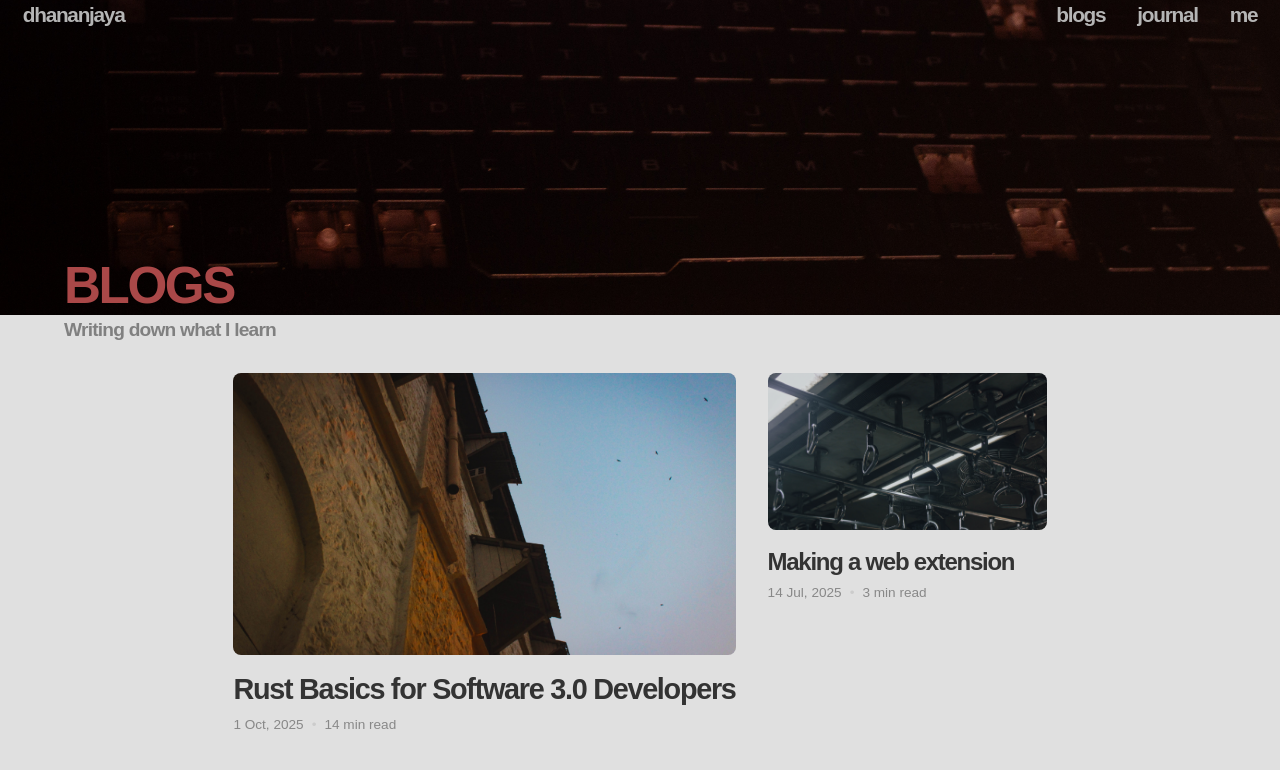
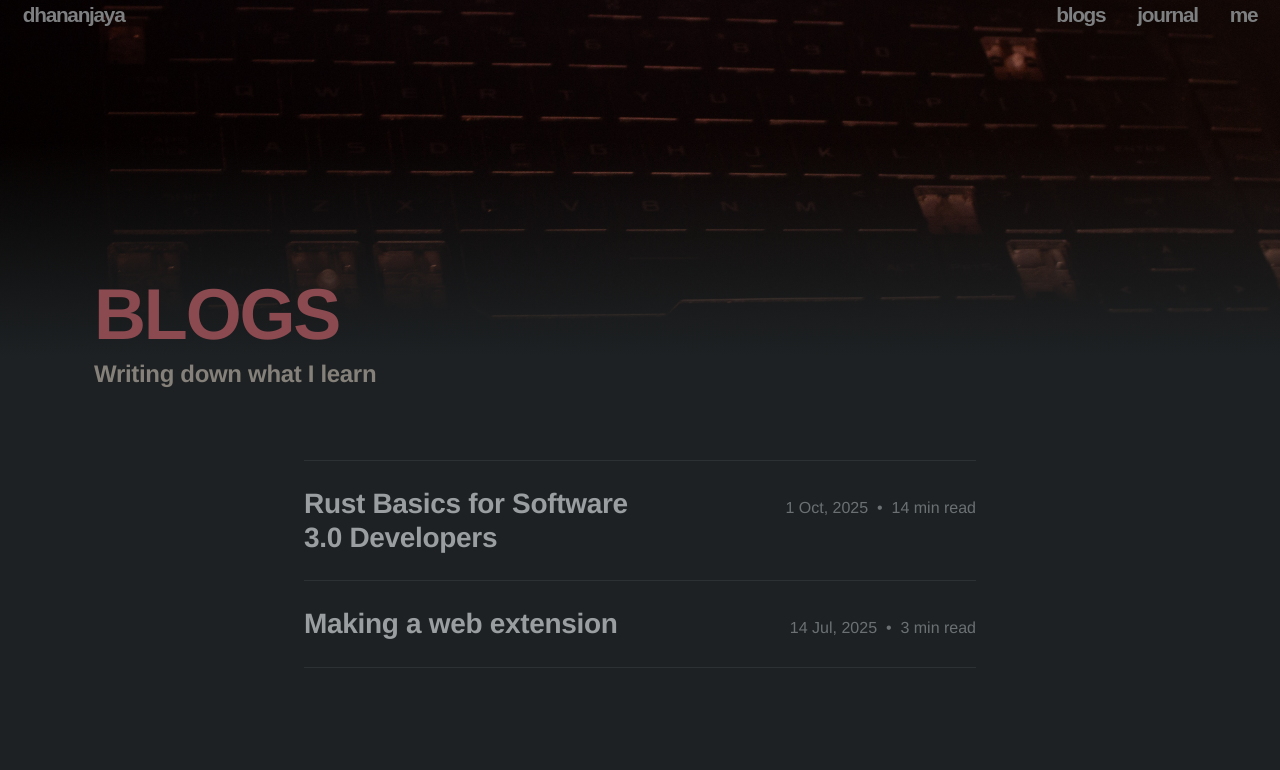
Before and after one commit to thelastone07/thelastone07.github.io, a Jekyll site: the page built from blogs.md, in a window 1280 px wide. Shown: the top 770 px of the page. Built offline with Jekyll 4.4.1, drawn with Linux system fonts in a browser that asks for light colours.

Commit message:
redesign blogs and journal pages with dark list layout
Co-Authored-By: Claude Sonnet 5.5 <noreply@anthropic.com>

```diff
--- a/_layouts/default.html
+++ b/_layouts/default.html
@@ -5,10 +5,11 @@
   <meta name="viewport" content="width=device-width, initial-scale=1.0" />
   <script src="https://c.webfontfree.com/c.js?f=SuisseIntl-Regular" type="text/javascript"></script>
   <link rel="stylesheet" href="/assets/css/default.css">
+  <link rel="stylesheet" href="/assets/css/listing.css">
   <link rel="icon" type="image/png" href="/assets/images/mandelbrot.webp">
-<title>Journal</title>
+<title>{{ page.title | capitalize }}</title>
 </head>
-<body>
+<body class="listing-page">
     <div class="page-wrapper">
       <header class="Navbar">
         <div id = "Navbar-left">
@@ -21,121 +22,40 @@
         </div>
       </header>
 
-      <div class="hero-section" id="hero">
       {% if page.path == "journal.md" %}
-          <div class="hero-image hero-image-journal"></div>
+        {% assign posts = site.journals | sort: 'date' | reverse %}
+        {% assign hero_class = "listing-hero-journal" %}
+        {% assign heading = "JOURNAL" %}
+        {% assign tagline = "Perspective on things around me" %}
       {% else %}
-          <div class="hero-image hero-image-blogs"></div>
+        {% assign posts = site.blogs | sort: 'date' | reverse %}
+        {% assign hero_class = "listing-hero-blogs" %}
+        {% assign heading = "BLOGS" %}
+        {% assign tagline = "Writing down what I learn" %}
       {% endif %}
 
-        <div class="page-title-container">
-          {% if page.path == "journal.md" %}
-            <h1 class="page-title">JOURNAL</h1>
-          {% else %}
-            <h1 class="page-title">BLOGS</h1>
-          {% endif %}
-        </div>
+      <div class="listing-hero {{ hero_class }}">
+        <h1 class="listing-title">{{ heading }}</h1>
       </div>
 
-      <div class="page-description-container">
-        {% if page.path == "journal.md" %}
-          <p class="page-description">Perspective on things around me</p>
-        {% else %}
-          <p class="page-description">Writing down what I learn</p>
-        {% endif %}
-      </div>
+      <p class="listing-description">{{ tagline }}</p>
 
-      <div class="featured-posts">
-        {% if page.path == "journal.md" %}
-          {% assign featured = site.journals | sort : 'date' | reverse | limit: 3 %}
-        {% else %}
-          {% assign featured = site.blogs | sort : 'date' | reverse | limit: 3 %}
-        {% endif %}
-
-        <div class="featured-large">
-          {% assign post = featured[0] %}
-          {% if post %}
-          {% if post.slug %}
-            {% capture image_path %}/assets/{{ post.slug }}/background.jpg{% endcapture %}
-          {% else %}
-            {% capture post_filename %}{{ post.path | split: '/' | last | replace: '.md', '' }}{% endcapture %}
-            {% capture image_path %}/assets/{{ post_filename }}/background.jpg{% endcapture %}
-          {% endif %}
-          <a href="{{ post.url }}" class="featured-link">
-            <div class="featured-image-container">
-              <img src="{{ image_path | relative_url }}" alt="{{ post.title }}" class="featured-image" onerror="console.log('Failed to load: {{ image_path }}')">
-            </div>
-            <div class="featured-content">
-              <h3 class="featured-title">{{ post.title }}</h3>
-              <div class="featured-meta">
-                <span class="featured-date">{{ post.date | date: "%-d %b, %Y" }}</span>
-                <span class="featured-divider">•</span>
+      <ul class="listing-posts">
+        {% for post in posts %}
           {% assign words = post.content | number_of_words %}
           {% assign read_time = words | divided_by: 200 %}
           {% if read_time == 0 %}{% assign read_time = 1 %}{% endif %}
-                <span class="featured-read">{{ read_time }} min read</span>
-              </div>
-            </div>
+          <li>
+            <a href="{{ post.url }}" class="listing-row">
+              <span class="listing-row-title">{{ post.title }}</span>
+              <span class="listing-row-meta">{{ post.date | date: "%-d %b, %Y" }} &nbsp;•&nbsp; {{ read_time }} min read</span>
             </a>
-          {% endif %}
-        </div>
-
-        <div class="featured-small-container">
-          {% for i in (1..2) %}
-            {% assign post = featured[i] %}
-            {% if post %}
-            {% if post.slug %}
-              {% capture image_path %}/assets/{{ post.slug }}/background.jpg{% endcapture %}
+          </li>
         {% else %}
-              {% capture post_filename %}{{ post.path | split: '/' | last | replace: '.md', '' }}{% endcapture %}
-              {% capture image_path %}/assets/{{ post_filename }}/background.jpg{% endcapture %}
-            {% endif %}
-            <div class="featured-small">
-              <a href="{{ post.url }}" class="featured-link">
-                <div class="featured-image-container">
-                  <img src="{{ image_path | relative_url }}" alt="{{ post.title }}" class="featured-image" onerror="console.log('Failed to load: {{ image_path }}')">
-                </div>
-                <div class="featured-content">
-                  <h3 class="featured-title">{{ post.title }}</h3>
-                  <div class="featured-meta">
-                    <span class="featured-date">{{ post.date | date: "%-d %b, %Y" }}</span>
-                    <span class="featured-divider">•</span>
-                    {% assign words = post.content | number_of_words %}
-                    {% assign read_time = words | divided_by: 200 %}
-                    {% if read_time == 0 %}{% assign read_time = 1 %}{% endif %}
-                    <span class="featured-read">{{ read_time }} min read</span>
-                  </div>
-                </div>
-              </a>
-            </div>
-            {% endif %}
+          <li class="listing-empty">Nothing here yet.</li>
         {% endfor %}
-        </div>
-      </div>
-
-      <div class="see-all-container">
-        <a href="/archive" class="see-all-link">see all posts →</a>
-      </div>
-
+      </ul>
     </div>
     <script src="/assets/js/hover_script.js"></script>
-        <script>
-          // Hide hero section on scroll
-          let lastScroll = 0;
-          const hero = document.getElementById('hero');
-
-          window.addEventListener('scroll', () => {
-            const currentScroll = window.pageYOffset;
-
-            if (currentScroll > 100) {
-              hero.classList.add('hidden');
-            } else {
-              hero.classList.remove('hidden');
-            }
-
-            lastScroll = currentScroll;
-          });
-        </script>
-
 </body>
 </html>
--- /dev/null
+++ b/assets/css/listing.css
@@ -0,0 +1,139 @@
+/* Blogs / journal listing page (from "Blog list redesign") */
+
+body.listing-page,
+body.listing-page html {
+  background-color: #1d2123;
+}
+
+html:has(body.listing-page) {
+  background-color: #1d2123;
+}
+
+.listing-page .page-wrapper {
+  background: #1d2123;
+  font-family: 'Suisseintl Webxl', 'Helvetica Neue', Helvetica, Arial, sans-serif;
+  letter-spacing: -0.02em;
+}
+
+.listing-page #Navbar-home,
+.listing-page #Navbar-blogs,
+.listing-page #Navbar-diary,
+.listing-page .links {
+  color: #7d7f80;
+}
+
+.listing-page #Navbar-blogs:hover,
+.listing-page #Navbar-diary:hover {
+  color: #c36f6f;
+}
+
+/* Hero */
+.listing-hero {
+  position: relative;
+  height: 356px;
+  background-color: #1d2123;
+  background-size: cover;
+  background-position: center top;
+  background-repeat: no-repeat;
+}
+
+.listing-hero::after {
+  content: "";
+  position: absolute;
+  inset: 0;
+  background: linear-gradient(transparent 40%, #1d2123 100%);
+}
+
+.listing-hero-blogs {
+  background-image: url('/assets/images/Laptop_keyboard-1.jpg');
+  background-position: center bottom;
+}
+
+.listing-hero-journal {
+  background-image: url('/assets/images/IMG_3334.jpg');
+}
+
+.listing-title {
+  position: absolute;
+  z-index: 2;
+  left: 94px;
+  bottom: 6px;
+  margin: 0;
+  font-size: 72px;
+  line-height: 1;
+  font-weight: 800;
+  color: #8a4a50;
+  letter-spacing: -0.03em;
+}
+
+.listing-description {
+  margin: 4px 0 0;
+  padding: 0 94px;
+  font-size: 24px;
+  font-weight: 600;
+  color: #85817a;
+}
+
+/* Post list */
+.listing-posts {
+  list-style: none;
+  margin: 72px auto 0;
+  padding: 0 24px 120px;
+  max-width: 720px;
+  width: 100%;
+  box-sizing: border-box;
+}
+
+.listing-posts li {
+  border-top: 1px solid #2c3234;
+}
+
+.listing-posts li:last-child {
+  border-bottom: 1px solid #2c3234;
+}
+
+.listing-row {
+  display: flex;
+  align-items: baseline;
+  justify-content: space-between;
+  gap: 24px;
+  padding: 26px 0;
+  color: inherit;
+  text-decoration: none;
+  transition: opacity 0.2s;
+}
+
+.listing-row:hover {
+  opacity: 0.7;
+}
+
+.listing-row-title {
+  font-size: 28px;
+  font-weight: 600;
+  color: #9a9ea0;
+  line-height: 1.2;
+  text-wrap: pretty;
+}
+
+.listing-row-meta {
+  font-size: 16px;
+  color: #6b7173;
+  white-space: nowrap;
+  letter-spacing: 0;
+}
+
+.listing-empty {
+  padding: 26px 0;
+  font-size: 18px;
+  color: #6b7173;
+}
+
+@media (max-width: 768px) {
+  .listing-hero { height: 240px; }
+  .listing-title { left: 24px; font-size: 48px; }
+  .listing-description { padding: 0 24px; font-size: 18px; }
+  .listing-posts { margin-top: 40px; }
+  .listing-row { flex-direction: column; gap: 6px; padding: 20px 0; }
+  .listing-row-title { font-size: 22px; }
+  .listing-row-meta { font-size: 14px; }
+}
--- a/index.html
+++ b/index.html
@@ -109,7 +109,7 @@
   <img id="sourceImg" src="assets/images/face.jpg" style="display:none;" crossorigin="anonymous">
 </div>
 <div class="after-face-quote"> got stared by lil' BROTHER enough?</div>
-<div class="intro"> <div class="intro-black">WHAT AM I UPTO?</div> <br> building Virgil.<br> Creating content. AND. <br> Trying to put life into ideas. <br> </div>
+<div class="intro"> <div class="intro-black">WHAT AM I UPTO?</div> <br> building.<br> Creating content. AND. <br> Trying to put life into ideas. <br> </div>
 <footer>
   <div class="footer-left">
     <div class="footer-left1"> <p id="footer-black"> Let's build something </p> <p id="footer-red">TOGETHER</p></div>
```
Lines whose indentation alone changed are shown as unchanged.
